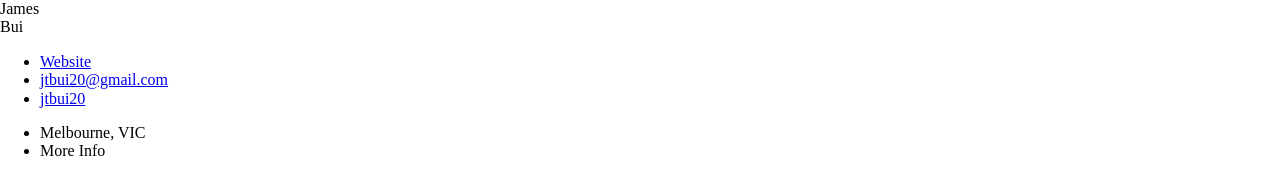
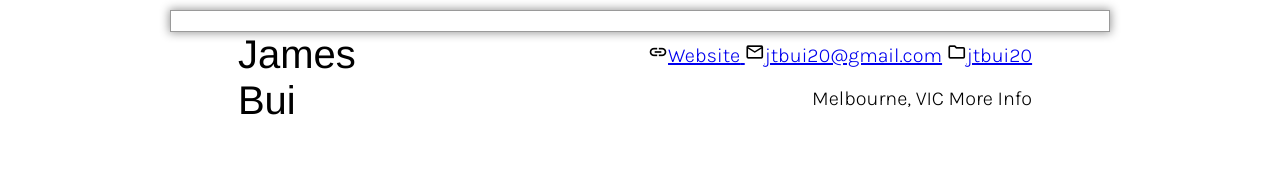
Before and after one commit to jtbui20/jtbui20, a plain HTML site: page index.html in a window 1280 px wide. Drawn offline with nearby package versions, Linux system fonts and the light colour scheme.

Commit message:
Fix directory

```diff
--- a/index.html
+++ b/index.html
@@ -2,9 +2,8 @@
 <html>
   <head>
     <meta charset="utf8" />
-    <link rel="stylesheet" type="text/css" href="normalize.css" />
-    <link rel="stylesheet" type="text/css" href="styles.css" />
-    <link rel="stylesheet" type="text/css" href="pres.css" />
+    <link rel="stylesheet" type="text/css" href="src/normalize.css" />
+    <link rel="stylesheet" type="text/css" href="src/main.css" />
   </head>
   <body>
     <div id="main">
```
